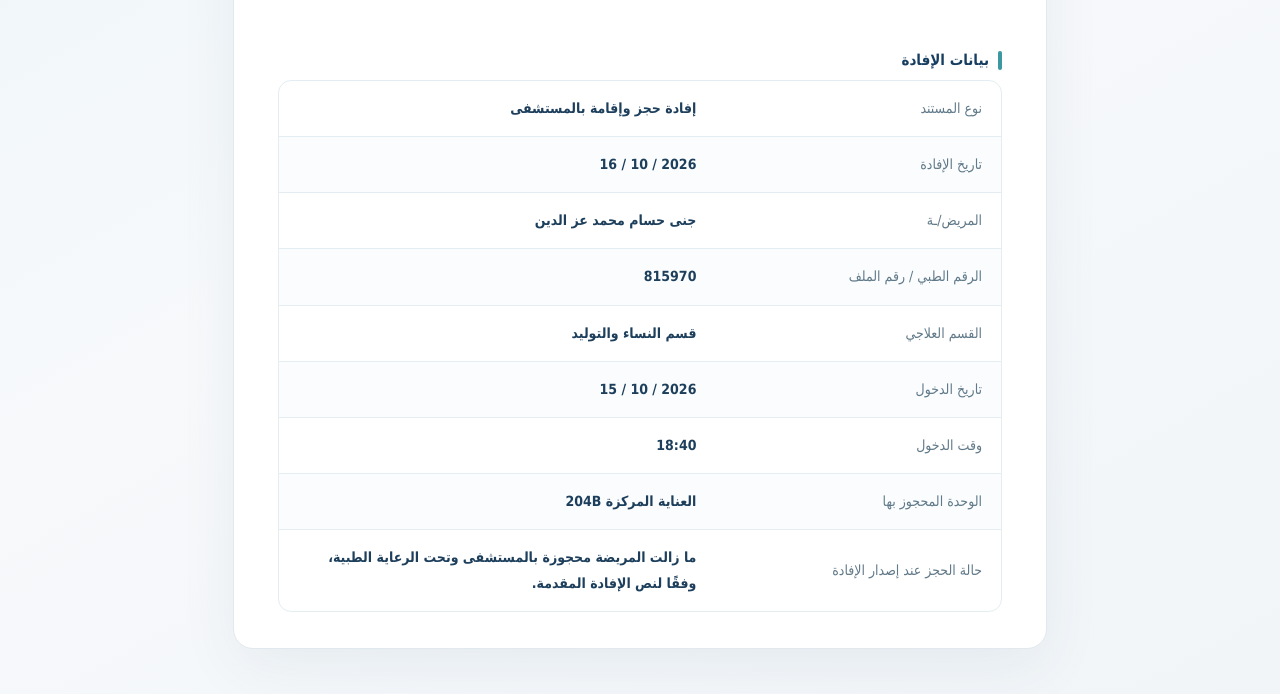
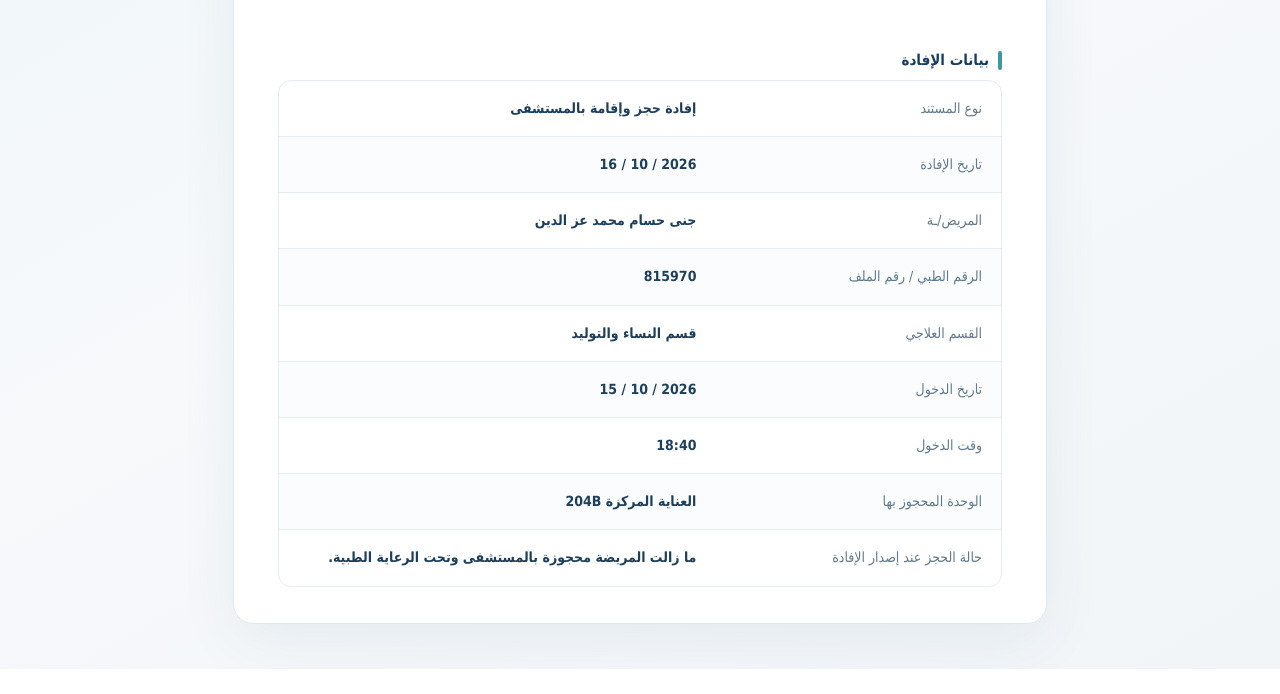
Before and after one commit to HossamElalimy/verify-as-salam, a plain HTML site: page index.html in a window 1280 px wide. Shown: the part 340-1034 px from the top of the page. After the commit the page ends 1009 px from the top, so only its background shows below. Drawn offline with Linux system fonts and the light colour scheme.

Commit message:
Add files via upload

```diff
--- a/index.html
+++ b/index.html
@@ -35,7 +35,7 @@
    <div class="detail"><span class="label">تاريخ الدخول</span><span class="value"><bdi>15 / 10 / 2026</bdi></span></div>
    <div class="detail"><span class="label">وقت الدخول</span><span class="value"><span class="ltr">18:40</span></span></div>
    <div class="detail"><span class="label">الوحدة المحجوز بها</span><span class="value">العناية المركزة <span class="ltr">204B</span></span></div>
-   <div class="detail"><span class="label">حالة الحجز عند إصدار الإفادة</span><span class="value">ما زالت المريضة محجوزة بالمستشفى وتحت الرعاية الطبية، وفقًا لنص الإفادة المقدمة.</span></div>
+   <div class="detail"><span class="label">حالة الحجز عند إصدار الإفادة</span><span class="value">ما زالت المريضة محجوزة بالمستشفى وتحت الرعاية الطبية.</span></div>
   </div>
 
  </main>
```
